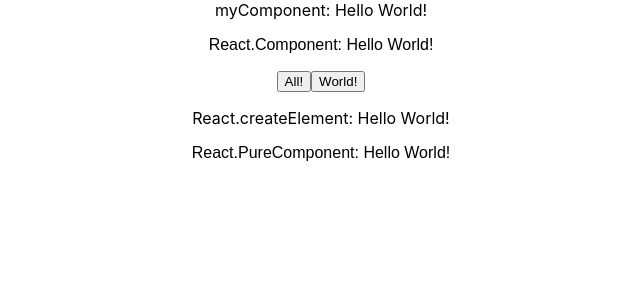
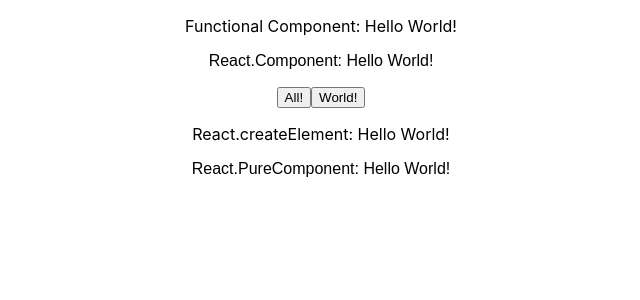
Before and after one commit to AliaksandrHvozdzeu/ReactJS-Global-Mentoring-Program-2020Q3, a React (Create React App) app: page / in a window 1280 px wide. Shown: the top 300 px of the page, without its empty margins (319-959 px from the left). Built offline with nearby package versions, Linux system fonts and the light colour scheme.

Commit message:
Fix notes after code review

```diff
--- a/src/App.js
+++ b/src/App.js
@@ -1,20 +1,19 @@
-import React from 'react';
-import './App.css';
+import React from "react";
+import "./App.css";
 import Comment from "./components/Comment";
 import Message from "./components/Message";
-
-const myComponent = <div>myComponent: Hello World!</div>;
+import FunctionComponent from "./components/FunctionComponent";
 
 let createElement = React.createElement(
   "p",
-    {style: {color: "#000"}},
+  { style: { color: "#000" } },
   `React.createElement: Hello World!`
 );
 
 function App() {
   return (
     <div className="App">
-            {myComponent}
+      <FunctionComponent />
       <Comment/>
       {createElement}
       <Message
--- /dev/null
+++ b/src/components/FunctionComponent.jsx
@@ -0,0 +1,3 @@
+import React from 'react';
+
+export default () => <p>Functional Component: Hello World!</p>;
```
Also changed, not shown: src/components/Comment.js (+4 -4 lines), src/components/Message.jsx (+3 -6 lines). Lines whose indentation alone changed are shown as unchanged.
